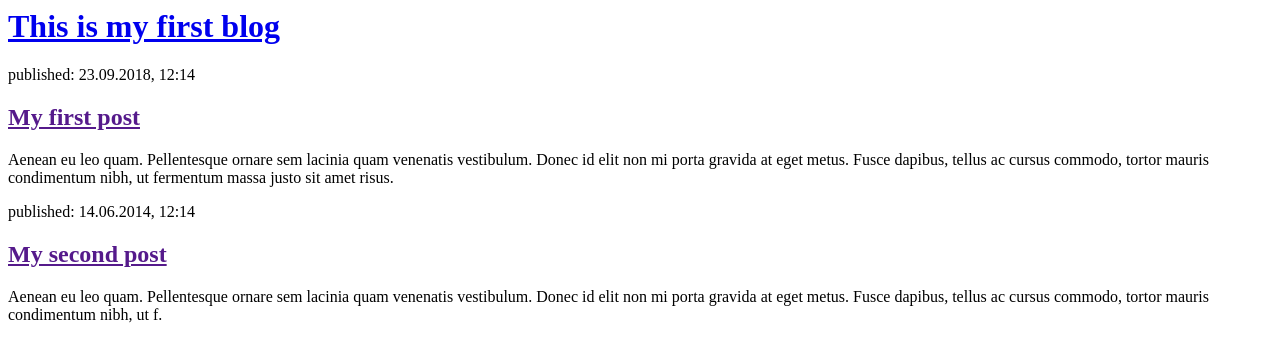
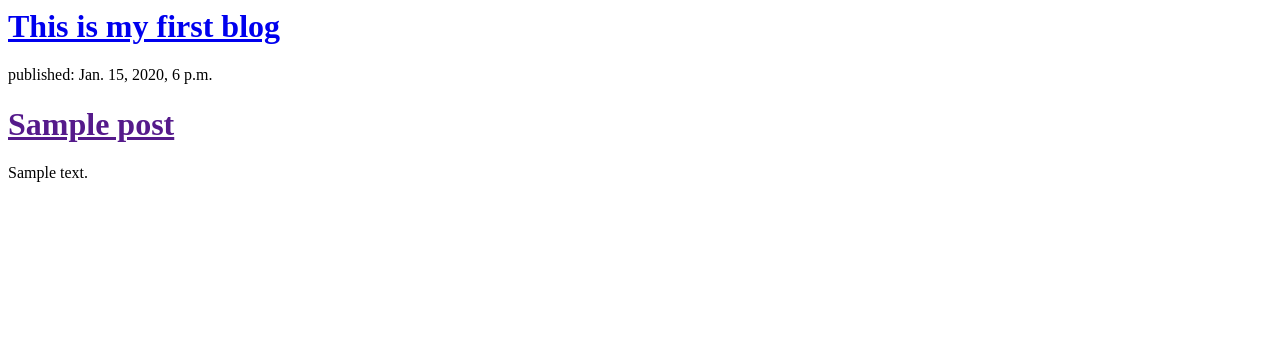
Before and after one commit to owen966/Blog2, a Django app: template blog/templates/blog/post_list.html in a window 1280 px wide. Shown: the top 362 px of the page. Run offline with Django 3.2, Linux system fonts and the light colour scheme; the template is opened without the code that fills it: values that come from a table or form of the project are taken from there, others are empty; tables that the repository leaves empty hold one stand-in row (values such as "Sample post").

Commit message:
Modified templates to display posts from databases

```diff
--- a/blog/models.py
+++ b/blog/models.py
@@ -2,6 +2,7 @@ from django.db import models
 from django.utils import timezone
 
 # Create your models here.
+objects = models.Manager()
 
 class Post(models.Model):
     author=models.ForeignKey('auth.User', on_delete=models.CASCADE)
--- a/blog/templates/blog/post_list.html
+++ b/blog/templates/blog/post_list.html
@@ -10,21 +10,13 @@
 
     </div>
 
-
+    {% for post in posts %}
     <div>
-        <p>published: 23.09.2018, 12:14</p>
-        <h2><a href="">My first post</a></h2>
-        <p>Aenean eu leo quam. Pellentesque ornare sem lacinia quam venenatis vestibulum. Donec id elit non mi porta gravida at eget metus. Fusce dapibus, tellus ac cursus commodo, tortor mauris condimentum nibh, ut fermentum massa justo sit amet risus.</p>
-
+        <p>published: {{ post.published_date }}</p>
+        <h1><a href="">{{ post.title }}</a></h1>
+        <p>{{ post.text|linebreaksbr }}</p>
     </div>
-
-    <div>
-        <p>published: 14.06.2014, 12:14</p>
-        <h2><a href="">My second post</a></h2>
-        <p>Aenean eu leo quam. Pellentesque ornare sem lacinia quam venenatis vestibulum. Donec id elit non mi porta gravida at eget metus. Fusce dapibus, tellus ac cursus commodo, tortor mauris condimentum nibh, ut f.</p>
-
-    </div>
-
+    {% endfor %}
 
 </body>
 </html>
--- a/blog/views.py
+++ b/blog/views.py
@@ -1,5 +1,8 @@
 from django.shortcuts import render
+from .models import Post
+from django.utils import timezone
 
 # Create your views here.
 def post_list(request):
-    return render(request, 'blog/post_list.html',{})
+    posts = Post.objects.filter(published_date__lte=timezone.now()).order_by('published_date')
+    return render(request, 'blog/post_list.html',{'posts':posts})
```
